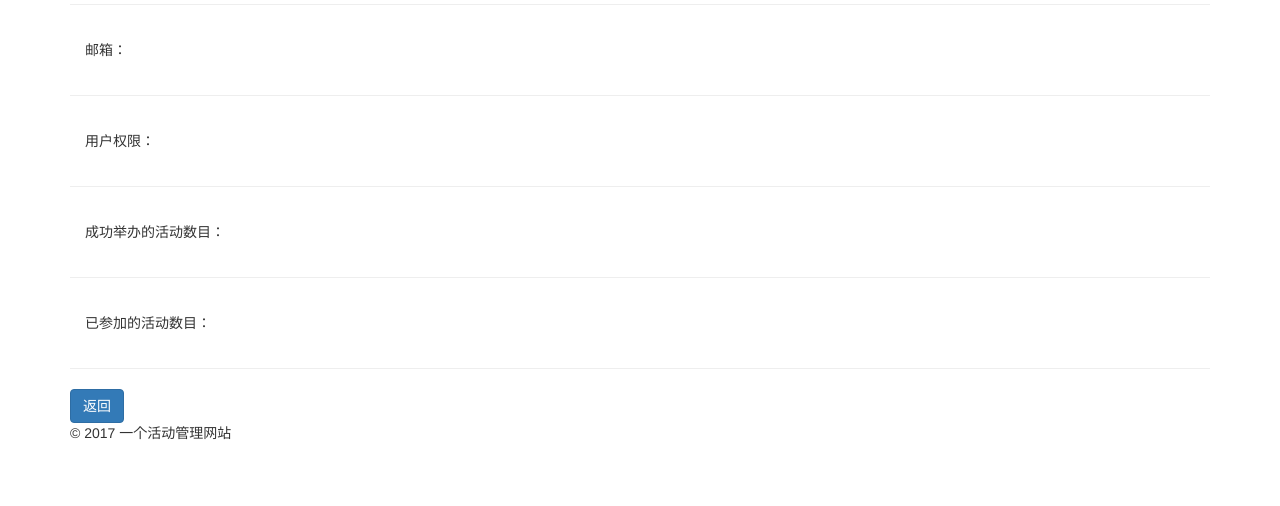
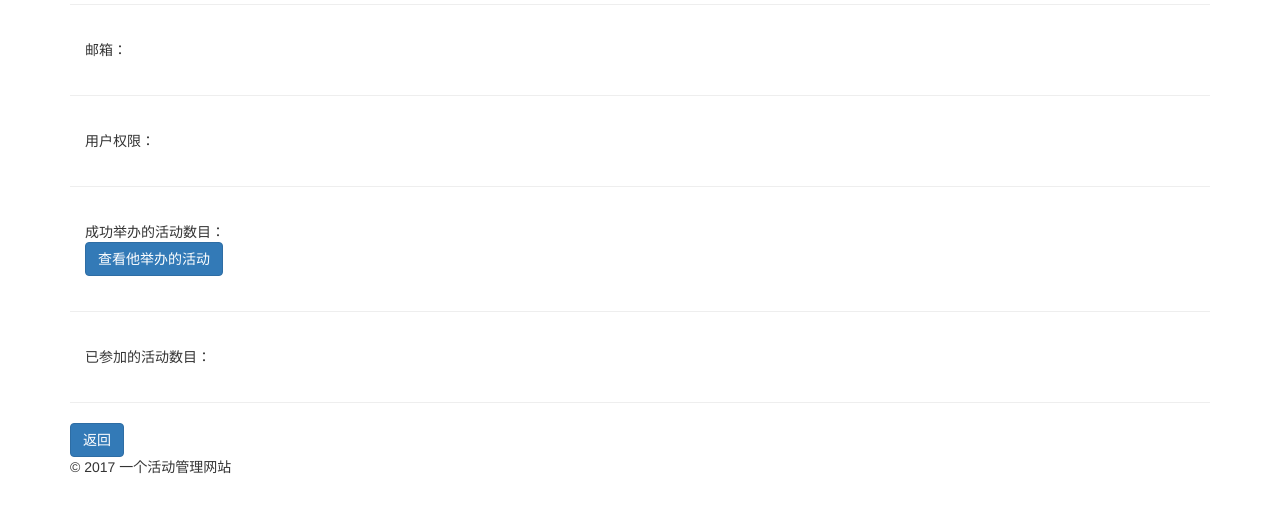
Before and after one commit to AlexsaseXie/ActivityWebsite, a Django app: template activity_management/templates/user_info.html in a window 1280 px wide. Shown: the part 294-800 px from the top of the page. Run offline with Django 3.2, Linux system fonts and the light colour scheme; the template is opened without the code that fills it, so the values that code supplies are empty; some libraries are stand-ins or nearby versions.

Commit message:
查看举办的活动

```diff
--- a/activity_management/templates/user_info.html
+++ b/activity_management/templates/user_info.html
@@ -27,6 +27,10 @@
         {% if user_profile.privilege != 0 %}
             <div class="panel-body word-wrap">
                 成功举办的活动数目：{{ user_profile.admitted_activity_count}}
+                <form method="post" action="{% url 'show_user_applied_activities' user_profile.user.id %}">
+                    {% csrf_token %}
+                    <button type="submit" class="btn btn-primary">查看他举办的活动</button>
+                </form>
             </div>
             <hr>
         {% endif %}
```
